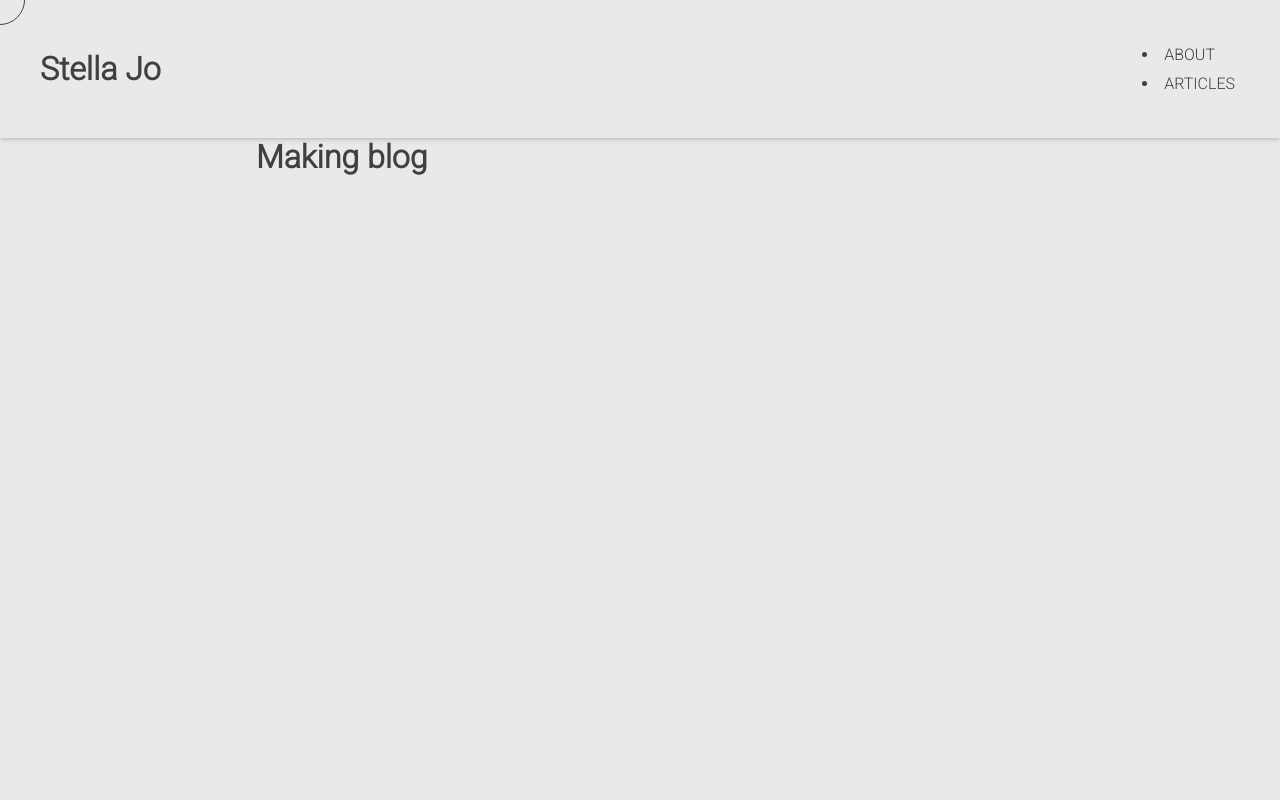
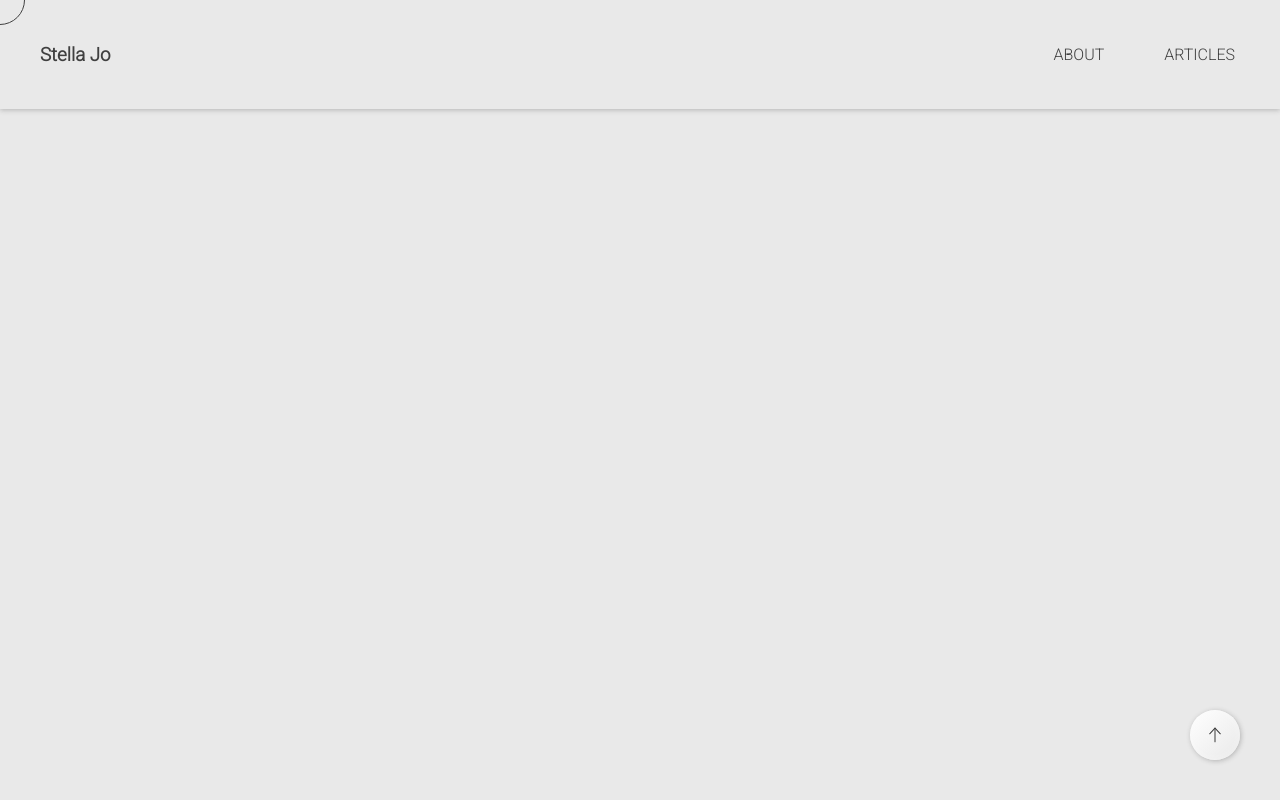
Before and after one commit to seoeul/seoeul.github.io, a plain HTML site: page posts/web/Making_blog/index.html in a window 1280 px wide. Drawn offline with Linux system fonts and the light colour scheme.

Commit message:
posts design update

```diff
--- a/posts/web/Making_blog/index.html
+++ b/posts/web/Making_blog/index.html
@@ -2,6 +2,7 @@
 <html>
     <head>
         <meta charset = "utf-8">
+        <meta name = "viewport" content = "initial-scale = 1.0, viewport-fit = cover">
         <title>Making blog</title>
         <link href = "../../../home.css" rel = "stylesheet" type = "text/css">
     </head>
@@ -10,21 +11,31 @@
             <div class = "cursor"></div>
         </div>
         <header class = "header">
-            <h1 class = "title">Stella Jo</h1>
-            <nav>
-                <ul class = "navbar">
-                    <li><a class = "nav-a" href = "#">About</a></li>
-                    <li><a class = "nav-a" href = "#">Articles</a></li>
+            <h3 class = "title black-grow"><a href = "/">Stella Jo</a></h3>
+            <nav class = "navbar">
+                <input id = "burger" type = "checkbox">
+                <label for = "burger">
+                    <span></span>
+                    <span></span>
+                    <span></span>
+                </label>
+                <ul class = "navlist">
+                    <li><a class = "nav-a black-grow" href = "#">About</a></li>
+                    <li><a class = "nav-a black-grow" href = "#">Articles</a></li>
                 </ul>
             </nav>
         </header>
         <div class = "container">
-
             <div class = "sidebar"></div>
-            <div class = "content-main">
-                <h1 class = "content-title">Making blog</h1>
-            </div>
+            <div class = "main"></div>
         </div>
+        <a class = "top-button black-grow" href = "#">
+            <svg class = "arrow-img" height="100%" style="fill-rule:nonzero;clip-rule:evenodd;stroke-linecap:round;stroke-linejoin:round;" xmlns:xlink="http://www.w3.org/1999/xlink" xmlns="http://www.w3.org/2000/svg" xml:space="preserve" width="100%" xmlns:vectornator="http://vectornator.io" version="1.1" viewBox="0 0 24 24">
+                <path stroke="#404040" stroke-width="1" d="M12+5.4782L12+18.5218" fill="none" stroke-linecap="round" opacity="1" stroke-linejoin="round"/>
+                <path stroke="#404040" stroke-width="1" d="M12+5.4782L6.88592+10.8197" fill="none" stroke-linecap="round" opacity="1" stroke-linejoin="round"/>
+                <path stroke="#404040" stroke-width="1" d="M12+5.4782L17.1141+10.8197" fill="none" stroke-linecap="round" opacity="1" stroke-linejoin="round"/>
+            </svg>
+        </a>
 
         <script src = "../../../posts.js" type = "text/javascript"></script>
     </body>
```
Also changed, not shown: index.html (+1 -2 lines), posts/javascript/Javascript_Discord_bot_develop/index.html (+20 -9 lines), posts/web/CSS+html_frontend/index.html (+20 -9 lines).
